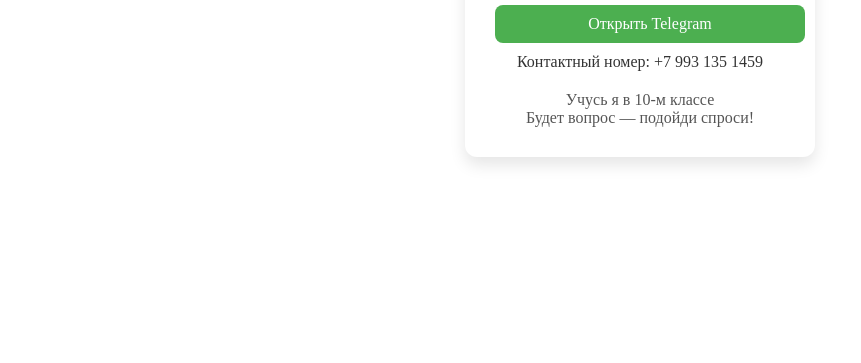
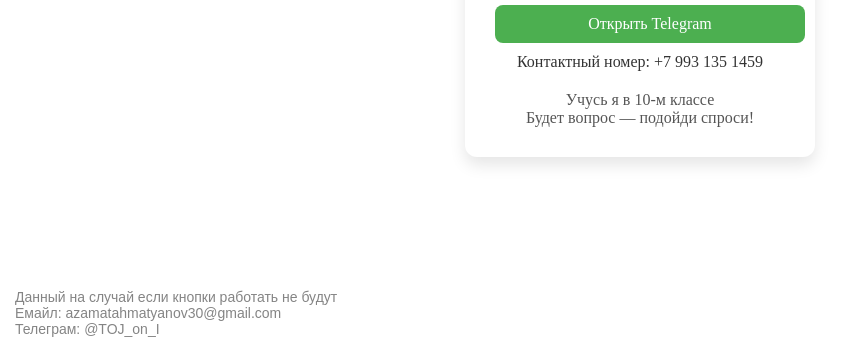
Before and after one commit to none11122/mybio, a plain HTML site: page index.html in a window 1280 px wide. Shown: the part 453-816 px from the top of the page, without its empty margins (0-861 px from the left). Drawn offline with Linux system fonts and the light colour scheme.

Commit message:
Update index.html

```diff
--- a/index.html
+++ b/index.html
@@ -94,6 +94,16 @@
       font-size: 16px;
       color: #555;
     }
+
+    .footer-info {
+      position: fixed;
+      bottom: 10px;
+      left: 15px;
+      font-size: 14px;
+      color: #333;
+      opacity: 0.6;
+      font-family: Arial, sans-serif;
+    }
   </style>
 </head>
 <body>
@@ -114,5 +124,11 @@
       </div>
     </div>
   </div>
+
+  <div class="footer-info">
+    <div>Данный на случай если кнопки работать не будут</div>
+    <div>Емайл: azamatahmatyanov30@gmail.com</div>
+    <div>Телеграм: @TOJ_on_I</div>
+  </div>
 </body>
 </html>
```
